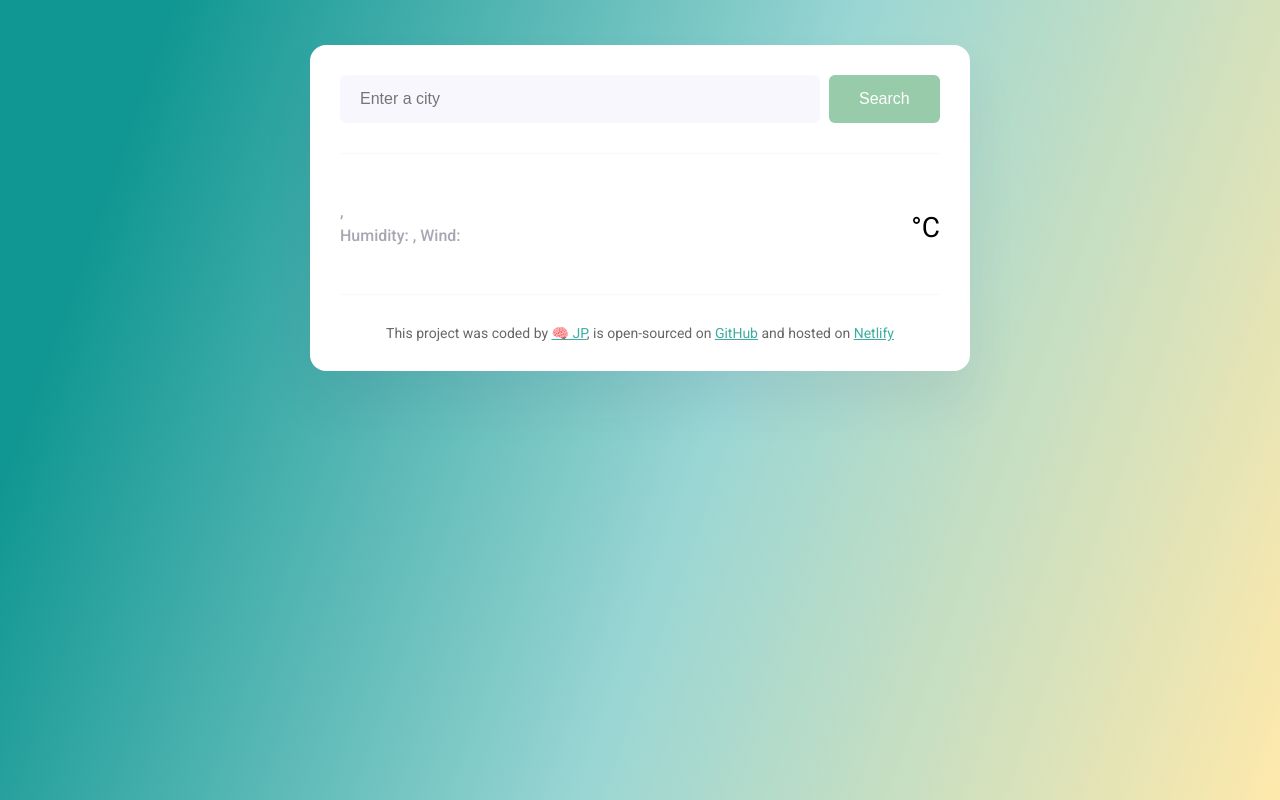
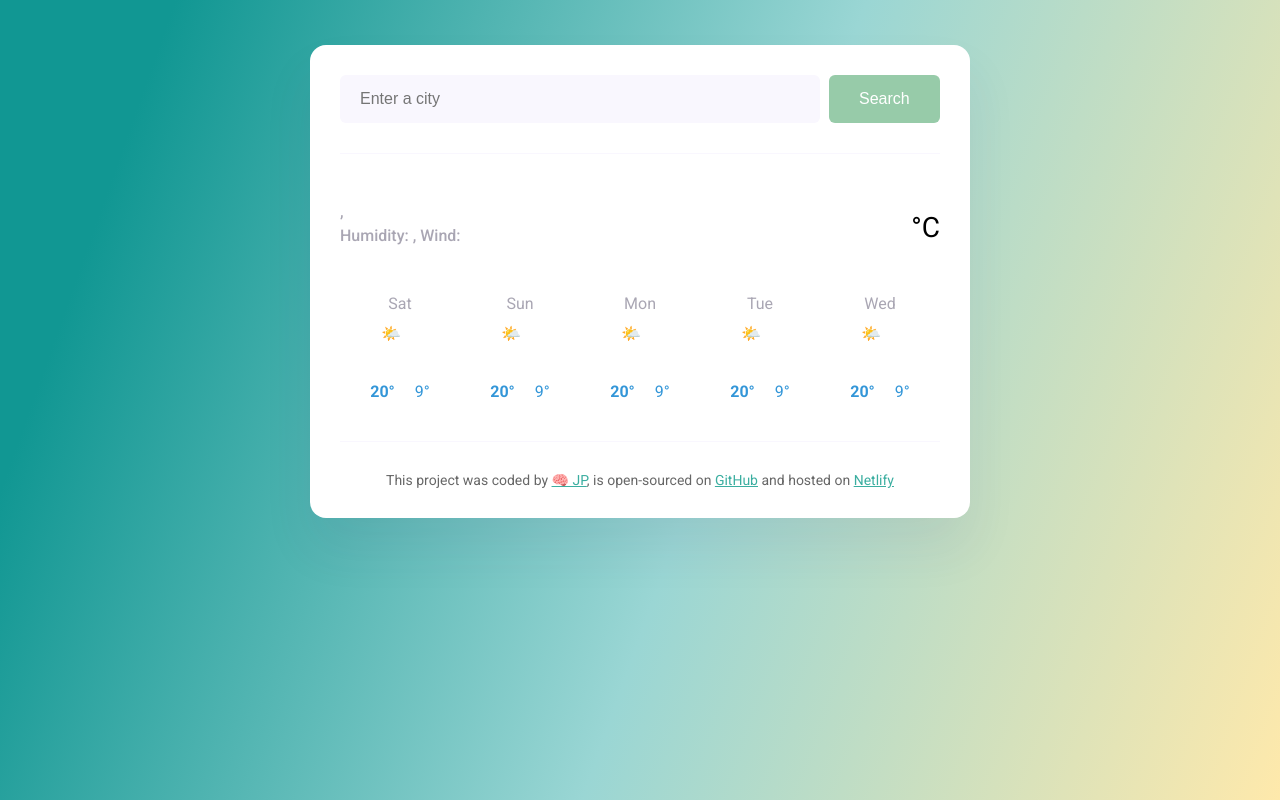
Before and after one commit to Swabian-Janne/Weather_app_1.0, a plain HTML site: page index.html in a window 1280 px wide. Drawn offline with nearby package versions, Linux system fonts and the light colour scheme; no server answers.

Commit message:
added structre of html forecst &  initial css styling

```diff
--- a/index.html
+++ b/index.html
@@ -27,7 +27,7 @@
         </header>
         <main>
             <div class="weather-app-data">
-                <div class="" weather-app-left>
+                <div class="weather-app-left">
                     <h1 class="weather-app-city" id="city"></h1>
                     <p class="weather-app-details">
                         <span id="time"> </span>,
@@ -42,6 +42,48 @@
                     <div class="weather-app-temperature-unit">°C</div>
                 </div>
             </div>
+            <div class="weather-forecast">
+                <div class="weather-forecast-day">
+                    <div class="weather-forecast-date"> Sat </div>
+                    <div class="weather-forecast-icon">🌤️</div>
+                    <div class="weather-forecast-temperatures">
+                        <div class="weather-forecast-temperature"><strong>20°</strong></div>
+                        <div class="weather-forecast-temperature">9°</div>
+                    </div>
+                </div>
+                <div class="weather-forecast-day">
+                    <div class="weather-forecast-date"> Sun </div>
+                    <div class="weather-forecast-icon">🌤️</div>
+                    <div class="weather-forecast-temperatures">
+                        <div class="weather-forecast-temperature"><strong>20°</strong></div>
+                        <div class="weather-forecast-temperature">9°</div>
+                    </div>
+                </div>
+                <div class="weather-forecast-day">
+                    <div class="weather-forecast-date"> Mon </div>
+                    <div class="weather-forecast-icon">🌤️</div>
+                    <div class="weather-forecast-temperatures">
+                        <div class="weather-forecast-temperature"><strong>20°</strong></div>
+                        <div class="weather-forecast-temperature">9°</div>
+                    </div>
+                </div>
+
+                <div class="weather-forecast-day">
+                    <div class="weather-forecast-date"> Tue </div>
+                    <div class="weather-forecast-icon">🌤️</div>
+                    <div class="weather-forecast-temperatures">
+                        <div class="weather-forecast-temperature"><strong>20°</strong></div>
+                        <div class="weather-forecast-temperature">9°</div>
+                    </div>
+                </div>
+                <div class="weather-forecast-day">
+                    <div class="weather-forecast-date"> Wed </div>
+                    <div class="weather-forecast-icon">🌤️</div>
+                    <div class="weather-forecast-temperatures">
+                        <div class="weather-forecast-temperature"><strong>20°</strong></div>
+                        <div class="weather-forecast-temperature">9°</div>
+                    </div>
+                </div>
         </main>
 
         <footer>
--- a/src/style.css
+++ b/src/style.css
@@ -57,12 +57,6 @@ main {
   align-items: center;
 }
 
-.weather-app-left {
-  display: flex;
-  justify-content: space-between;
-  align-items: center;
-}
-
 .weather-app-city {
   margin: 0;
   font-size: 38px;
@@ -101,6 +95,37 @@ main {
   font-size: 28px;
 }
 
+.weather-forecast {
+  display: flex;
+  justify-content: space-around;
+  margin-top: 30px;
+}
+
+.weather-forecast-date {
+  text-align: center;
+  color: rgba(39, 33, 66, 0.4);
+  font-size: 16px;
+  line-height: 20px;
+  margin-bottom: 10px;
+}
+.weather-forecast-icon {
+  width: 38px;
+  height: 38px;
+  display: block;
+  margin: 0 auto;
+}
+
+.weather-forecast-temperatures {
+  text-align: center;
+  color: #3396d8;
+  margin-top: 10px;
+  display: flex;
+  justify-content: center;
+}
+.weather-forecast-temperature {
+  padding: 10px;
+}
+
 footer {
   border-top: 1px solid #f9f7fe;
   padding: 30px 0 0 0;
```
